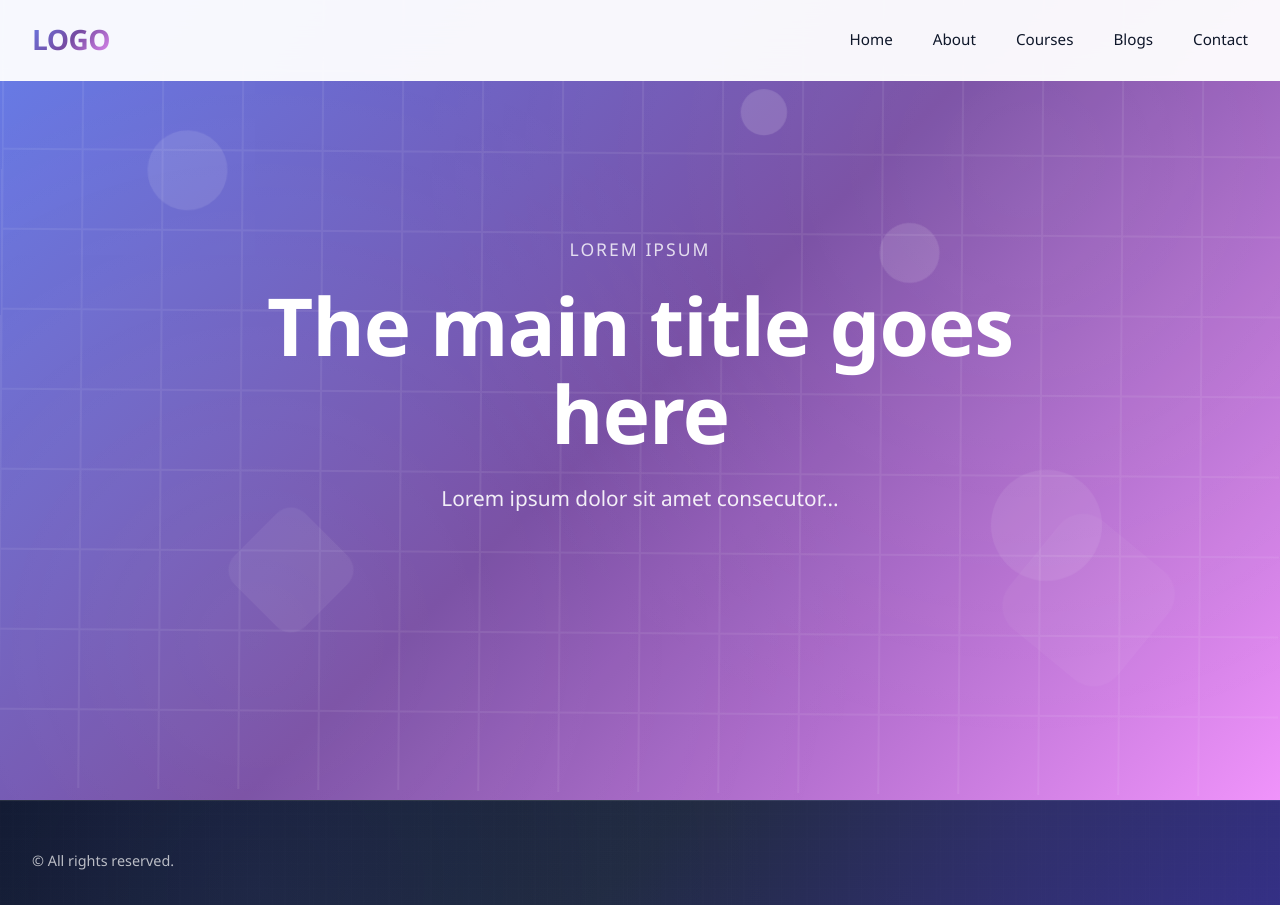
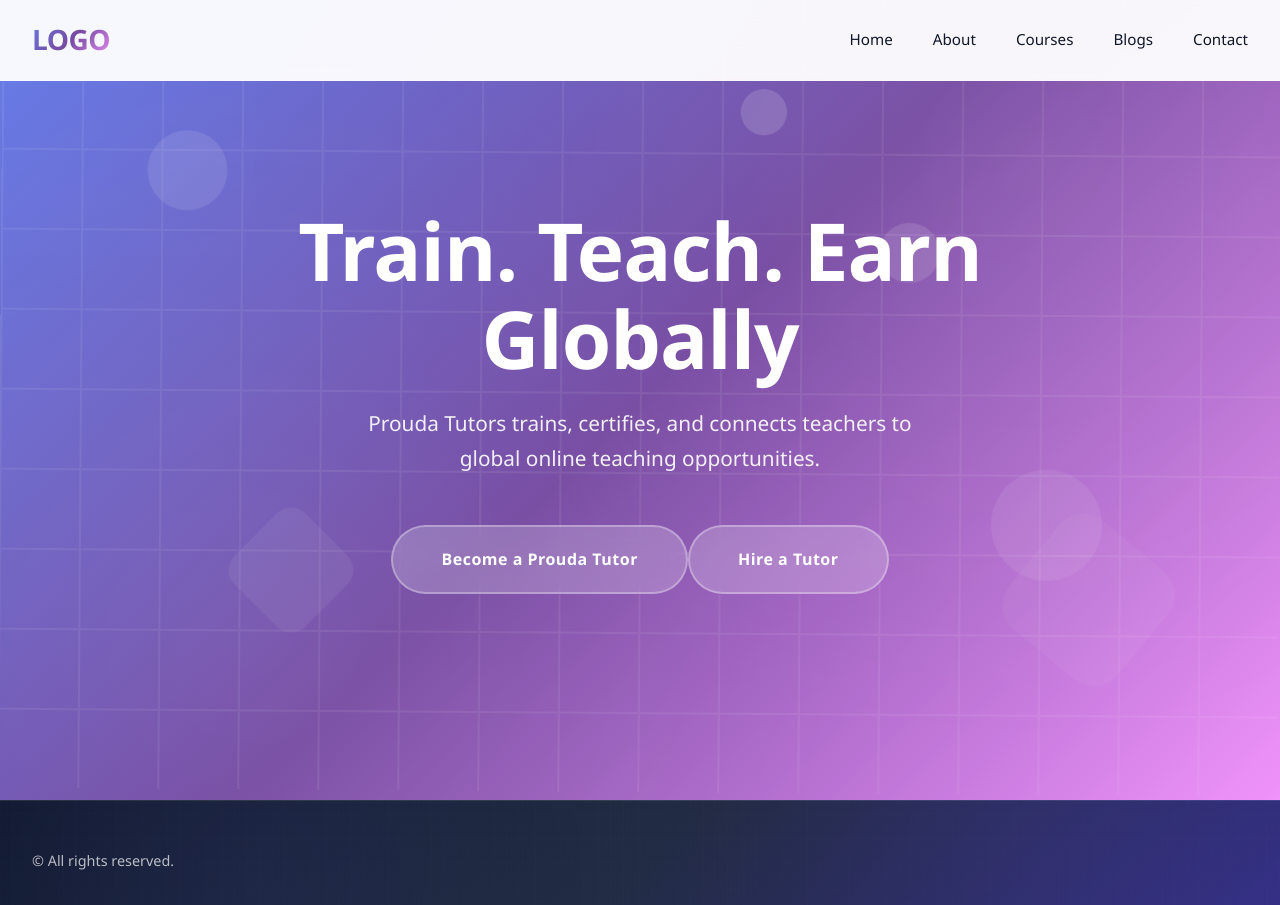
Before and after one commit to sammyyOzz/prouda-3, a Next.js app: page / in a window 1280 px wide. Built offline with nearby package versions, Linux system fonts and the light colour scheme.

Commit message:
install tailwind

```diff
--- a/app/globals.css
+++ b/app/globals.css
@@ -1,3 +1,6 @@
+@charset "utf-8";
+@import "tailwindcss";
+
 /*
 
 TemplateMo 593 personal shape
@@ -6,7 +9,6 @@ https://templatemo.com/tm-593-personal-shape
 
 */
 
-@charset "utf-8";
 /* CSS Document */
 
         * {
--- /dev/null
+++ b/components/button.jsx
@@ -0,0 +1,70 @@
+'use client';
+
+export default function Button({
+  children,
+  onClick,
+  href,
+  variant = 'primary',
+  size = 'md',
+  disabled = false,
+  className = '',
+  ...props
+}) {
+  const baseStyles = `
+    inline-flex items-center justify-center font-semibold rounded-lg
+    transition-all duration-300 ease-in-out
+    focus:outline-none focus:ring-2 focus:ring-offset-2
+    disabled:opacity-50 disabled:cursor-not-allowed
+  `;
+
+  const variants = {
+    primary: `
+      bg-[#f7dc6f] text-[#1b5276] hover:bg-[#d4af37]
+      focus:ring-[#f7dc6f]
+    `,
+    secondary: `
+      bg-[#1b5276] text-[#F8F5ED] hover:bg-[#0d2d42]
+      focus:ring-[#1b5276]
+    `,
+    outline: `
+      border-2 border-[#f7dc6f] text-[#1b5276] hover:bg-[#f7dc6f]
+      hover:text-[#1b5276] focus:ring-[#f7dc6f]
+    `,
+    ghost: `
+      bg-transparent text-[#1b5276] hover:bg-[#F8F5ED]
+      focus:ring-[#f7dc6f]
+    `,
+  };
+
+  const sizes = {
+    sm: 'px-3 py-1.5 text-sm',
+    md: 'px-4 py-2.5 text-base',
+    lg: 'px-6 py-3 text-lg',
+  };
+
+  const buttonClasses = `
+    ${baseStyles}
+    ${variants[variant]}
+    ${sizes[size]}
+    ${className}
+  `;
+
+  if (href) {
+    return (
+      <a href={href} className={buttonClasses} {...props}>
+        {children}
+      </a>
+    );
+  }
+
+  return (
+    <button
+      onClick={onClick}
+      disabled={disabled}
+      className={buttonClasses}
+      {...props}
+    >
+      {children}
+    </button>
+  );
+}
--- a/components/hero.jsx
+++ b/components/hero.jsx
@@ -39,10 +39,12 @@ export default function Hero() {
         <div className="shape shape-6"></div>
       </div>
       <div className="hero-content">
-        <div className="hero-subtitle">Lorem ipsum</div>
-        <h1>The main title goes here</h1>
-        <p className="subtitle">Lorem ipsum dolor sit amet consecutor...</p>
+        {/* <div className="hero-subtitle">Lorem ipsum</div> */}
+        <h1>Train. Teach. Earn Globally</h1>
+        <p className="subtitle">Prouda Tutors trains, certifies, and connects teachers to global online teaching opportunities.</p>
         {/* <a href="portfolio.html" className="cta-button">Explore My Work</a> */}
+        <button className="cta-button">Become a Prouda Tutor</button>
+        <button className="cta-button">Hire a Tutor</button>
       </div>
       {/* <div className="scroll-indicator" onClick={() => window.location.href='about.html'}></div> */}
     </section>
--- a/package.json
+++ b/package.json
@@ -9,9 +9,12 @@
     "lint": "eslint"
   },
   "dependencies": {
+    "@tailwindcss/postcss": "^4.1.18",
     "next": "16.0.7",
+    "postcss": "^8.5.6",
     "react": "19.2.0",
-    "react-dom": "19.2.0"
+    "react-dom": "19.2.0",
+    "tailwindcss": "^4.1.18"
   },
   "devDependencies": {
     "eslint": "^9",
--- /dev/null
+++ b/postcss.config.mjs
@@ -0,0 +1,7 @@
+const config = {
+  plugins: {
+    "@tailwindcss/postcss": {},
+  },
+};
+
+export default config;
```
Also changed, not shown: 1 other file (tests, documents, lock files or other folders).
